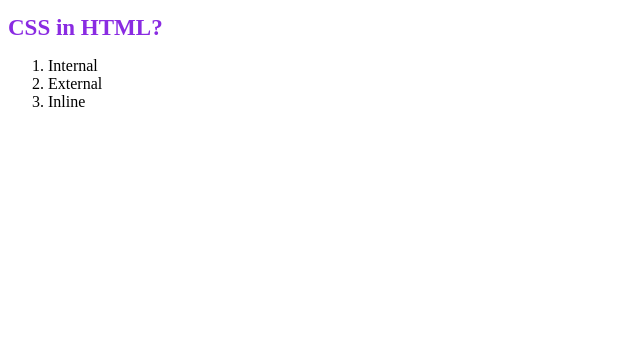
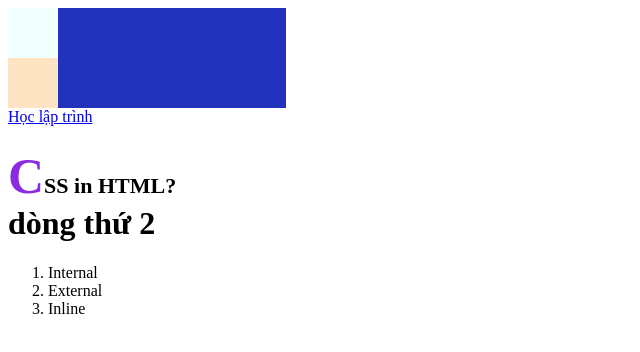
Before and after one commit to Mefuuuu/HTML-CSS, a plain HTML site: page index(css).html in a window 1280 px wide. Shown: the whole page, without its empty margins (0-640 px from the left). Drawn offline with Linux system fonts and the light colour scheme.

Commit message:
Add files via upload

```diff
--- a/index(css).html
+++ b/index(css).html
@@ -6,18 +6,87 @@
     <title>Document</title>
     <link rel="stylesheet" href="main.css">
     <!-- <style>
+        h1 {
+    color: red;
+    font-size: 50px;
+}
+    </style> -->
+    <style>
+         .box {
+            width: calc(2% + 20%);
+            height: 100px;
+            background-color: rgb(34, 50, 189);
+        }
+        /*
+        .box::after{
+            content: attr(data-title);
+        }
 
-    </style> -->
+        a::after{
+            content: " (" attr(href)")  ";
+        }
+
+        .box:active{
+            background-color: aquamarine;
+        }
+
+        h1:hover{
+            color: aqua;
+        }
+
+        li:first-child{
+            color: blue;
+            font-size: 24px;
+        }
+        li:last-child{
+            color: aqua;
+        } */
+
+        .box::before{
+            content: "";
+            display: block;
+            width: 50px;
+            height: 50px;
+            background-color: azure;
+        }
+
+        .box::after{
+            content: "";
+            display: block;
+            width: 50px;
+            height: 50px;
+            background-color: bisque;
+        }
+
+        h1::first-letter{
+            font-size: 50px;
+            color: blueviolet;
+        }
+
+        h1::first-line{
+            font-size: 22px;
+        }
+
+        h1::selection{
+            background-color: black;
+            color: azure;
+        }
+    </style>
 </head>
 
 <body>
+    <div class="box" data-title="Đây là box màu RGB" ></div>
+
+    <a href="https://fullstack.edu.vn/">Học lập trình</a>
+
     <div>
-        <h1 style="color: blueviolet;font-size: 23px;">CSS in HTML?</h1>
+        <h1 id="first-heading"> CSS in HTML? <br/> dòng thứ 2 </h1>
         <ol>
-            <li>Internal</li>
-            <li>External</li>
-            <li>Inline</li>
+            <li class="second-heading">Internal</li>
+            <li class="second-heading">External</li>
+            <li class="second-heading">Inline</li>
         </ol>
+
     </div>
 </body>
 
--- a/main.css
+++ b/main.css
@@ -1,4 +1,11 @@
-h1 {
-    color: red;
-    font-size: 50px;
+:root{
+    --text-color: violet;
 }
+
+
+
+
+/* .second-heading {
+    color: var(--text-color);
+    font-size: 20px;
+} */
```
